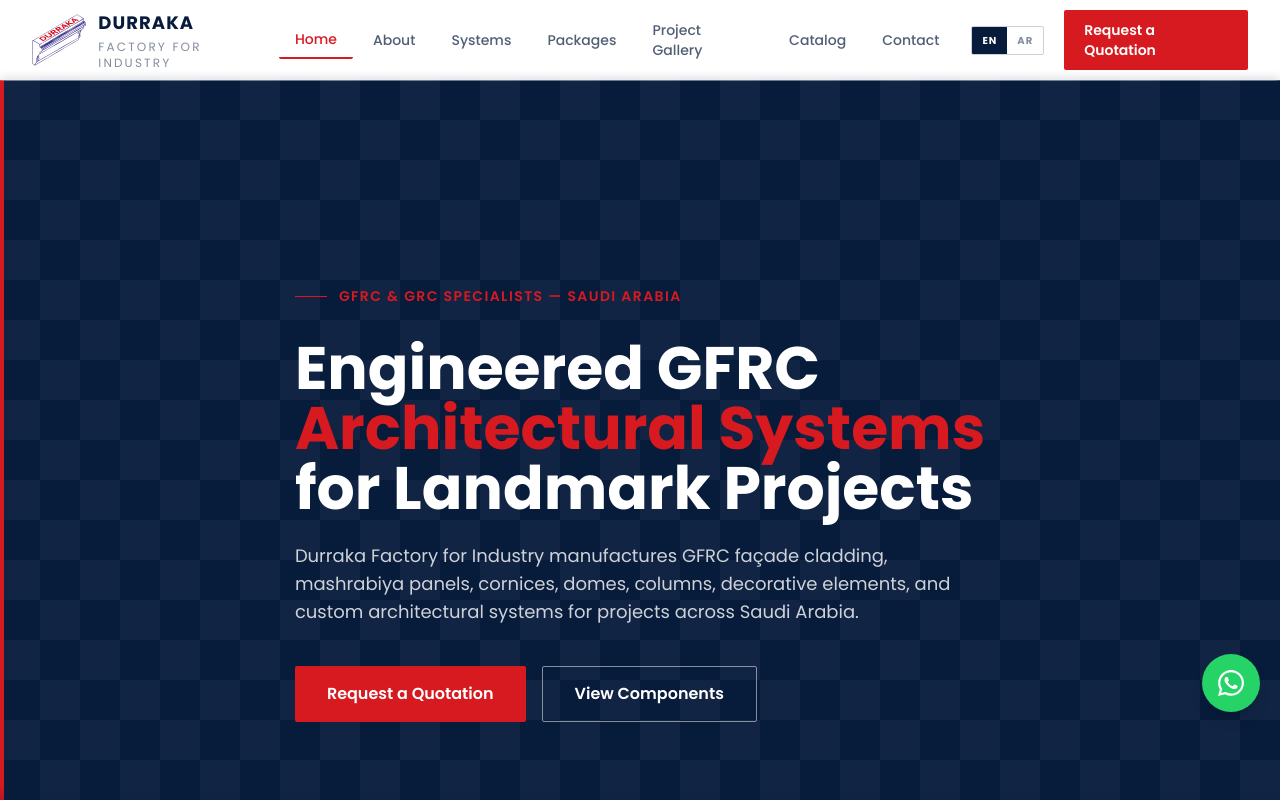
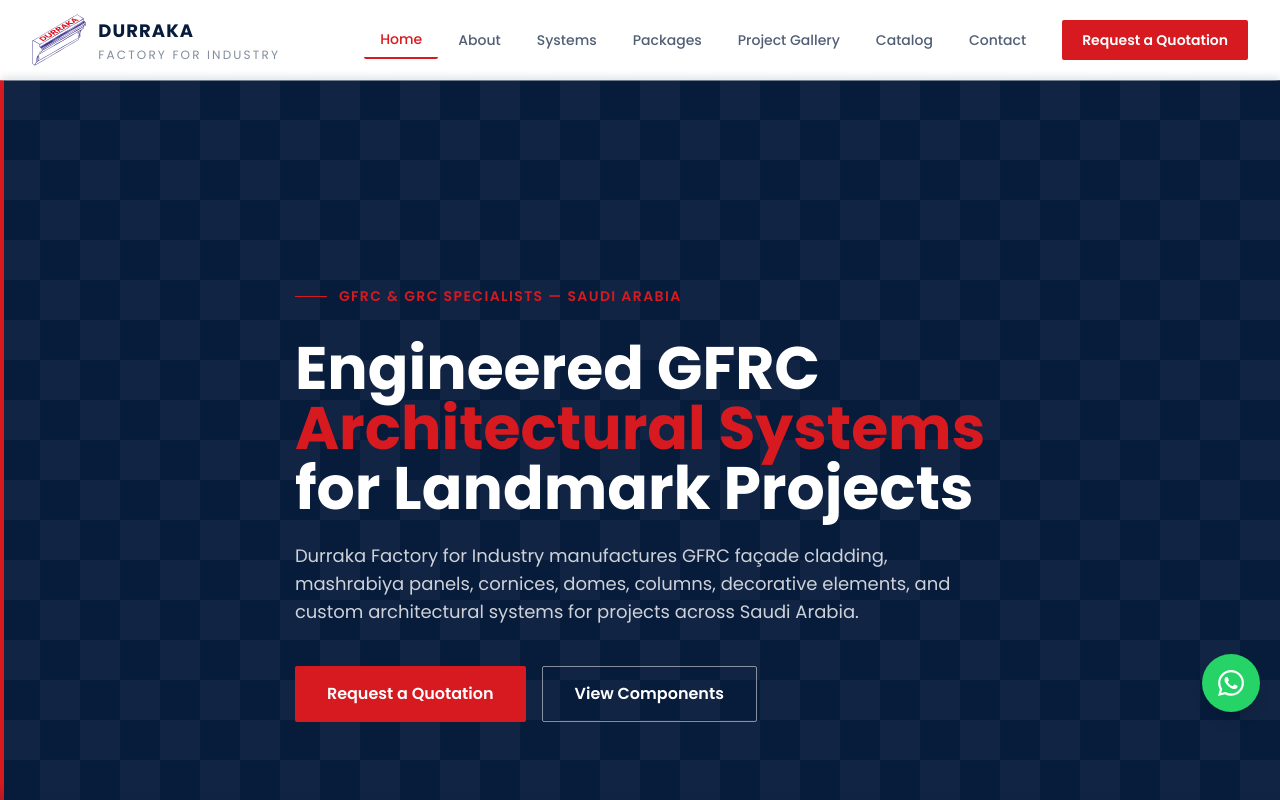
Before and after one commit to mkidrawi-hash/durraka, a Next.js app: page / in a window 1280 px wide. Shown: the top 800 px of the page. Built offline with nearby package versions, Linux system fonts and the light colour scheme.

Commit message:
fix(header): hide EN/AR language switcher until Arabic ships (#39)

```diff
--- a/src/components/layout/Header.tsx
+++ b/src/components/layout/Header.tsx
@@ -5,6 +5,12 @@
 import Link from 'next/link'
 import { usePathname } from 'next/navigation'
 import { NAV_LINKS } from '@/lib/constants'
+
+// Arabic content is not live yet — every /ar/* route currently 404s. Keep the
+// full i18n structure (routes, isArabic/enHref/arHref logic, /ar scaffold) in
+// place but hide the language switcher UI until Arabic ships. Flip this single
+// flag to true to bring the EN/AR toggle back.
+const ARABIC_ENABLED = false
 
 export default function Header() {
   const [mobileOpen, setMobileOpen] = useState(false)
@@ -56,11 +62,13 @@
           </Link>
 
           {/* Mobile Language Switcher — between logo and hamburger */}
+          {ARABIC_ENABLED && (
             <div className="lg:hidden flex items-center mr-1 border border-navy/20 rounded-sm overflow-hidden">
               <Link href={enHref} className={`px-2 py-1 text-[10px] font-bold tracking-widest uppercase transition-colors ${!isArabic ? 'bg-navy text-white' : 'text-navy/50'}`}>EN</Link>
               <div className="w-px h-3 bg-navy/20" />
               <Link href={arHref} className={`px-2 py-1 text-[10px] font-bold tracking-widest uppercase transition-colors ${isArabic ? 'bg-navy text-white' : 'text-navy/50'}`}>AR</Link>
             </div>
+          )}
 
           {/* Desktop Navigation */}
           <nav className="hidden lg:flex items-center gap-1">
@@ -78,11 +86,13 @@
               </Link>
             ))}
             {/* Desktop Language Switcher */}
+            {ARABIC_ENABLED && (
               <div className="hidden lg:flex items-center ml-3 border border-navy/20 rounded-sm overflow-hidden">
                 <Link href={enHref} className={`px-2.5 py-1.5 text-[10px] font-bold tracking-widest uppercase transition-colors ${!isArabic ? 'bg-navy text-white' : 'text-navy/50 hover:text-navy hover:bg-navy/[0.06]'}`}>EN</Link>
                 <div className="w-px h-3 bg-navy/20" />
                 <Link href={arHref} className={`px-2.5 py-1.5 text-[10px] font-bold tracking-widest uppercase transition-colors ${isArabic ? 'bg-navy text-white' : 'text-navy/50 hover:text-navy hover:bg-navy/[0.06]'}`}>AR</Link>
               </div>
+            )}
             <Link
               href="/request-quotation"
               className="ml-4 px-5 py-2.5 bg-accent text-white text-sm font-semibold rounded-sm hover:bg-accent-dark transition-colors"
@@ -142,6 +152,7 @@
               Request a Quotation
             </Link>
             {/* Mobile dropdown language switcher */}
+            {ARABIC_ENABLED && (
               <div className="mt-3 pt-3 border-t border-navy/10 flex items-center gap-2">
                 <span className="text-navy/40 text-[10px] tracking-widest uppercase">Language</span>
                 <div className="flex items-center border border-navy/20 rounded-sm overflow-hidden">
@@ -150,6 +161,7 @@
                   <Link href={arHref} className={`px-3 py-1.5 text-[10px] font-bold tracking-widest uppercase transition-colors ${isArabic ? 'bg-navy text-white' : 'text-navy/50'}`}>AR</Link>
                 </div>
               </div>
+            )}
           </div>
         </div>
       )}
```
Lines whose indentation alone changed are shown as unchanged.
